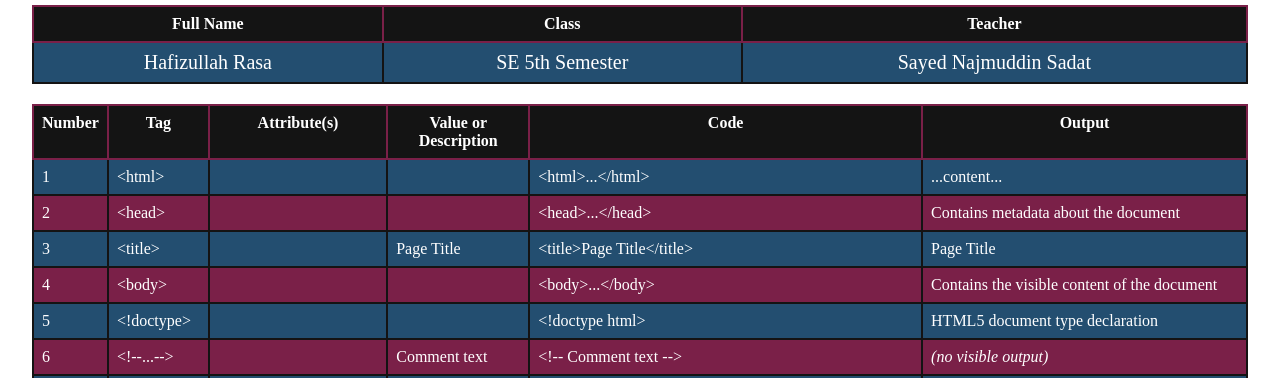
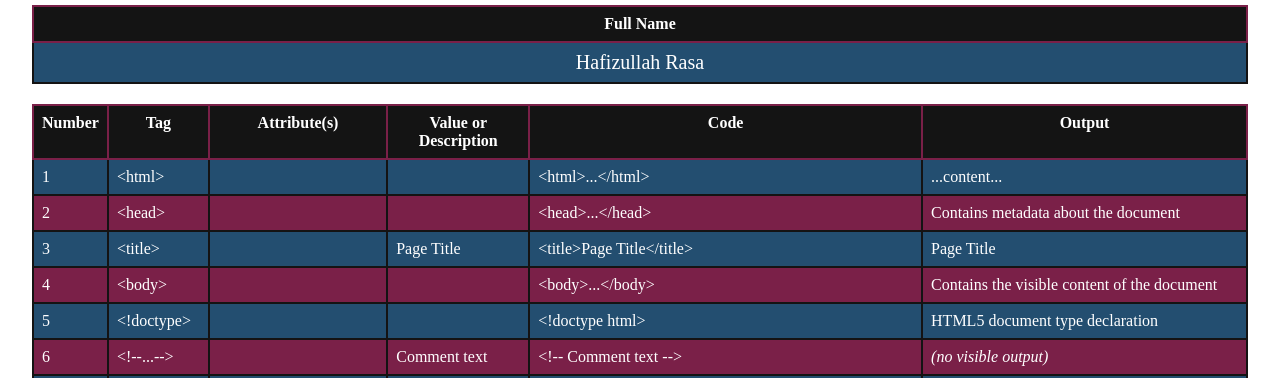
Before and after one commit to hafiz1379/HTML-cheat-sheet, a plain HTML site: page index.html in a window 1280 px wide. Shown: the part 72-450 px from the top of the page. Drawn offline with Linux system fonts and the light colour scheme.

Commit message:
Deleted extra colums from header

```diff
--- a/index.html
+++ b/index.html
@@ -11,13 +11,9 @@
 	<table>
 		<tr>
 			<th>Full Name</th>
-			<th>Class</th>
-			<th>Teacher</th>
 		</tr>
 		<tr>
 			<td class="details">Hafizullah Rasa</td>
-			<td class="details">SE 5th Semester</td>
-			<td class="details">Sayed Najmuddin Sadat</td>
 		</tr>
 	</table>
 	<table>
```
